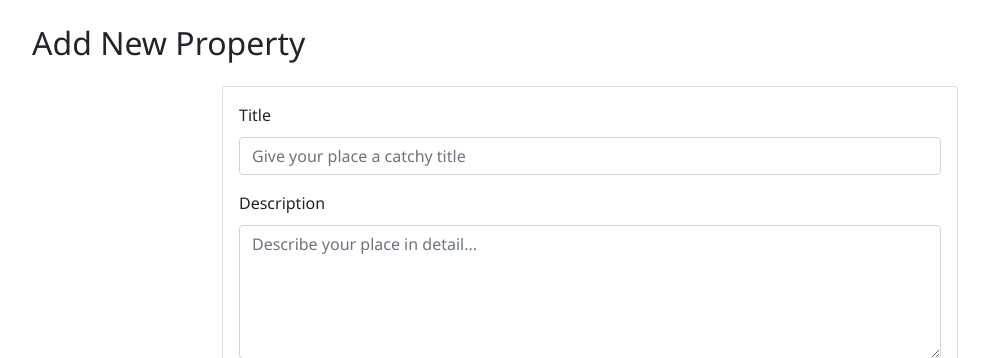
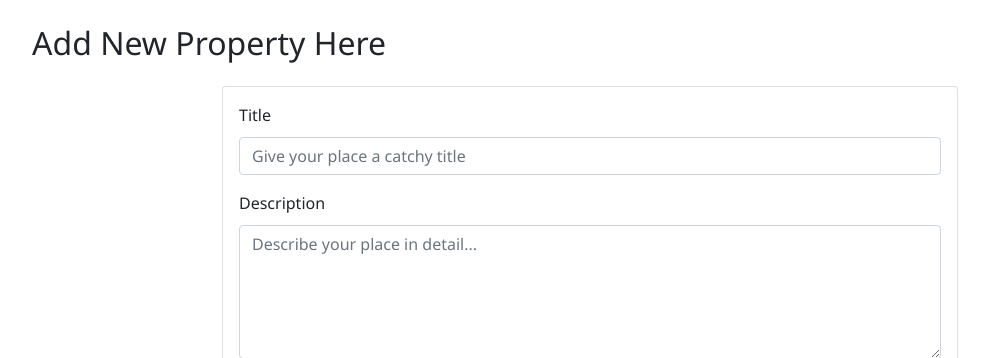
Before and after one commit to Chandrakiran7/Accomodation_System, a Django app: page /accommodations/create/ in a window 1280 px wide. Shown: the part 58-416 px from the top of the page, without its empty margins (50-1039 px from the left). Run offline with Django 4.2, Linux system fonts and the light colour scheme; a user stored in the database is signed in; data comes from the database, SQL or seed files in the repository.

Commit message:
CI/CD test after EB recovery

```diff
--- a/templates/accommodations/create.html
+++ b/templates/accommodations/create.html
@@ -5,7 +5,7 @@
 
 {% block content %}
 <div class="container py-4">
-    <h2 class="mb-4">Add New Property</h2>
+    <h2 class="mb-4">Add New Property Here</h2>
 
     <div class="row">
         <div class="col-lg-8 mx-auto">
```
